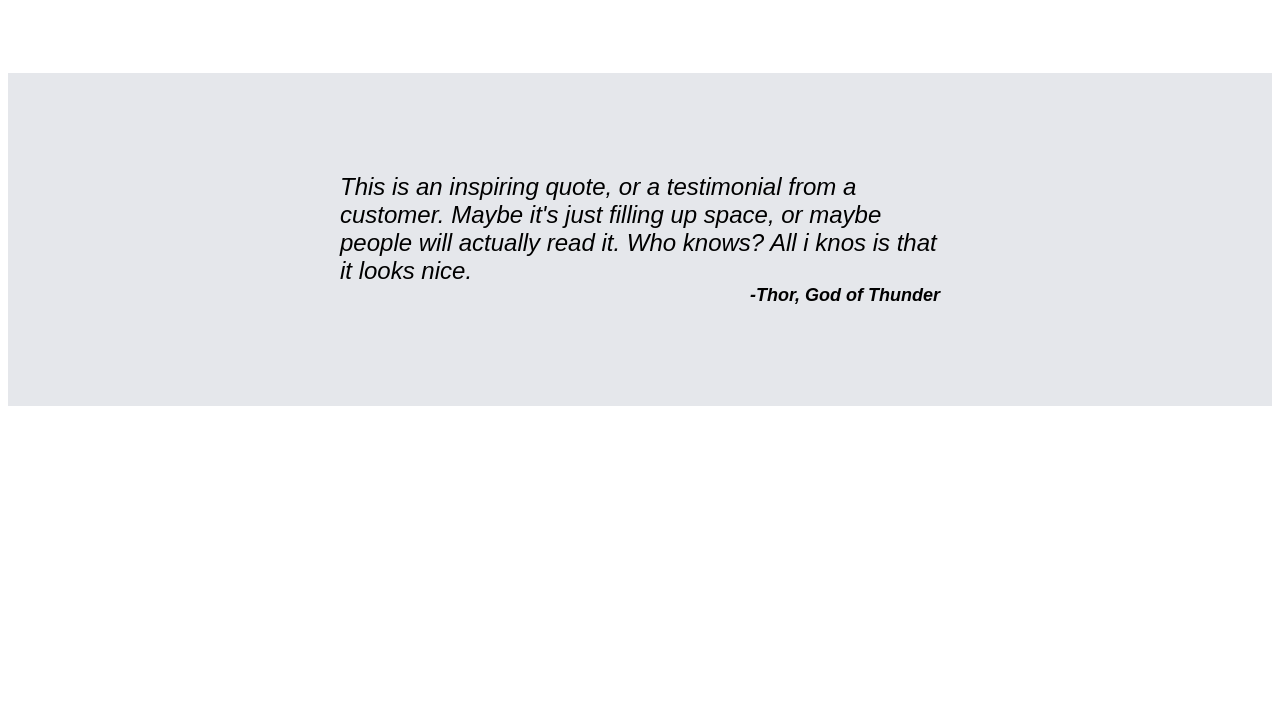
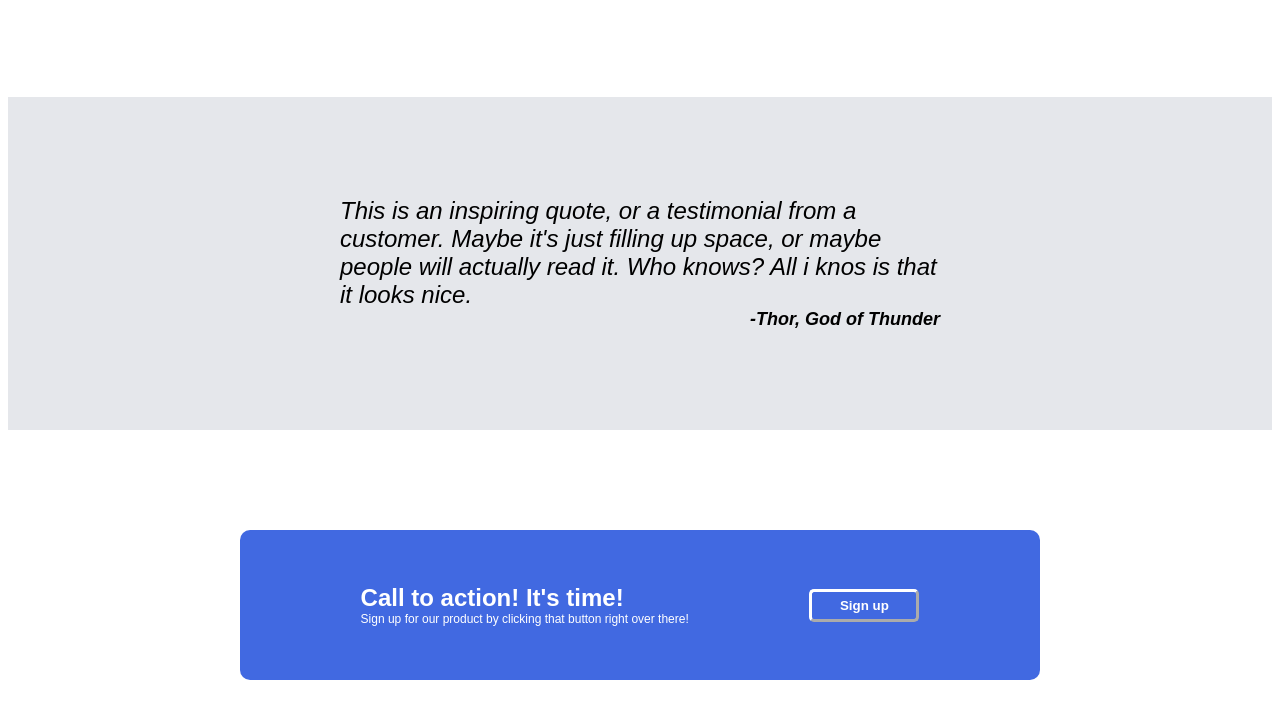
Before and after one commit to oznerol9/landing-page, a plain HTML site: page index.html in a window 1280 px wide. Shown: the part 703-1422 px from the top of the page. Before the commit the page ends 1117 px from the top, so only its background shows below. Drawn offline with Linux system fonts and the light colour scheme.

Commit message:
create cta section

```diff
--- a/index.html
+++ b/index.html
@@ -55,7 +55,13 @@
         </div>
     </div>
     <div class="cta">
-        <div class="square"></div>
+        <div class="square">
+            <div class="squaretext">
+                <h2>Call to action! It's time!</h2>
+                <div>Sign up for our product by clicking that button right over there!</div>
+            </div>
+            <button>Sign up</button>
+        </div>
     </div>
     <div class="footer"></div>
 </body>
--- a/style.css
+++ b/style.css
@@ -25,7 +25,7 @@ body {
     padding-bottom: 24px;
 }
 
-.hero button {
+button {
     width: 110px;
     background-color: royalblue;
     color: white;
@@ -143,6 +143,38 @@ ul a {
 
 /* CTA */
 
+.cta, .square {
+    display: flex;
+    justify-content: space-evenly;
+    align-items: center;
+}
+
 .cta {
+    padding: 100px;
+}
 
+.square {
+    width: 800px;
+    height: 150px;
+    background-color: royalblue;
+    border-radius: 10px;
 }
+
+.squaretext {
+    display: block;
+    color: white;
+}
+
+.squaretext h2 {
+    margin: 0px;
+}
+
+.squaretext div {
+    font-size: 12px;
+}
+
+.square button {
+    border-color: white;
+    border-width: 3px;
+    max-height: 35px;
+}
```
